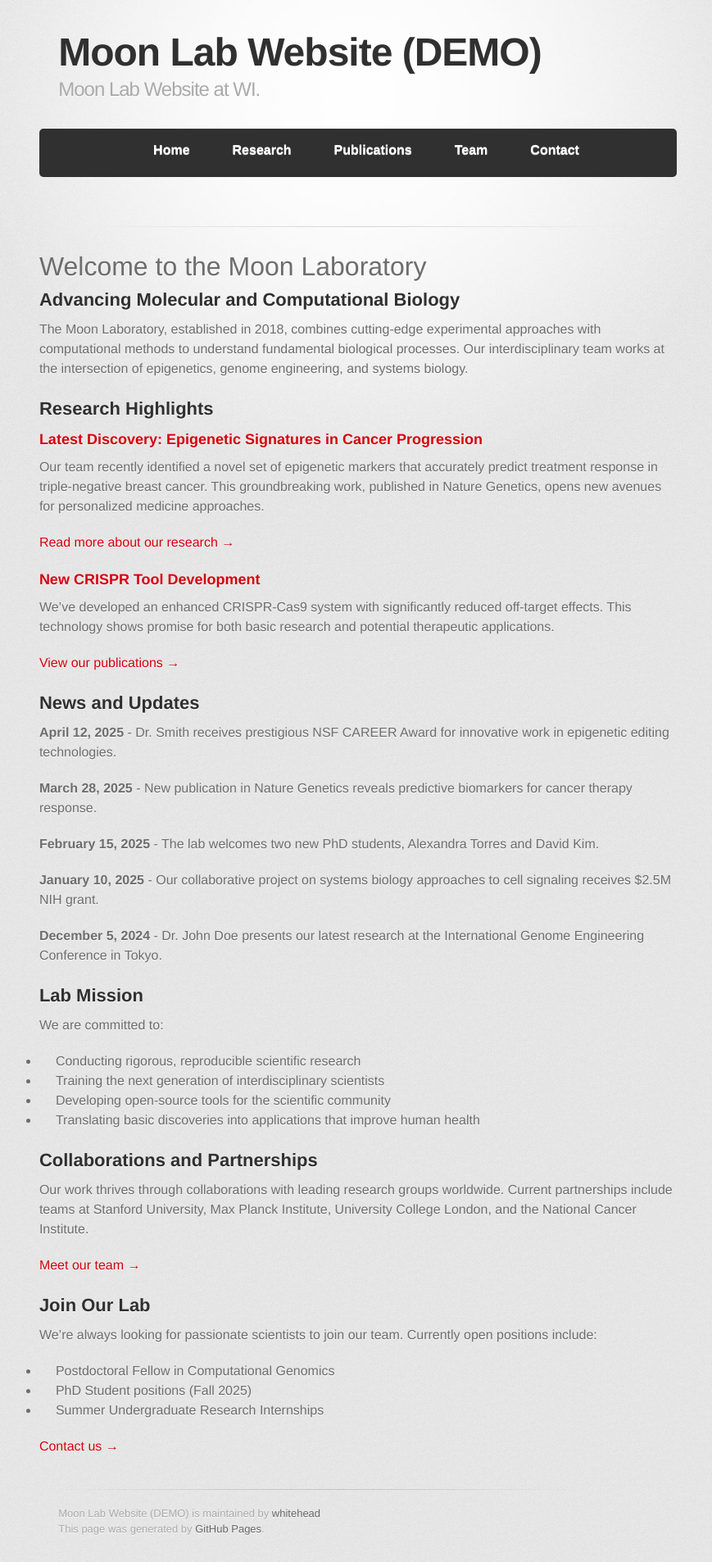
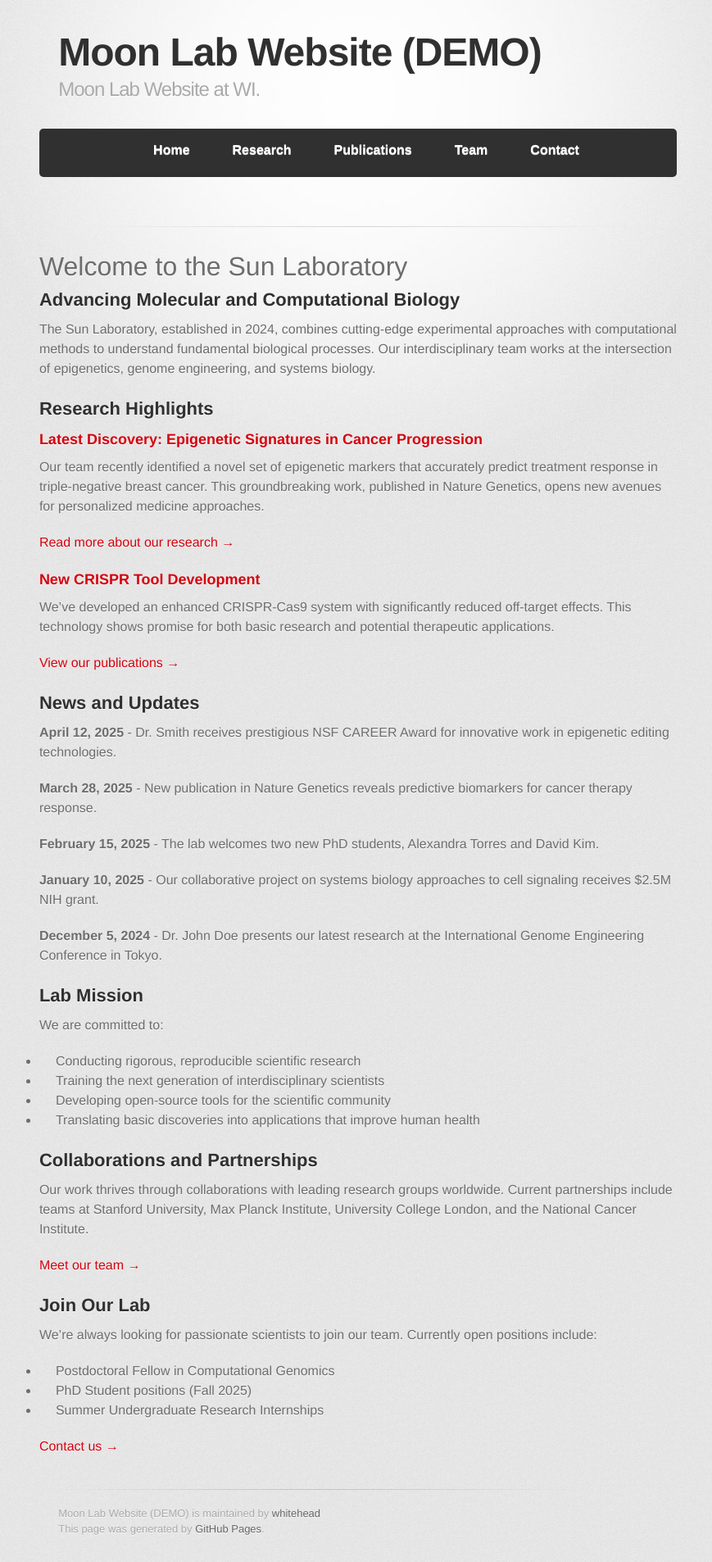
Before and after one commit to whitehead/SunLab, a Jekyll site: the page built from lab-website/index.md, in a window 1280 px wide. Shown: the whole page at 82% size, without its empty margins (171-1040 px from the left). Built offline with Jekyll 4.4.1, drawn with Linux system fonts in a browser that asks for light colours; some web fonts are replaced.

Commit message:
Update index.md

```diff
--- a/lab-website/index.md
+++ b/lab-website/index.md
@@ -3,12 +3,12 @@ layout: default
 title: Home
 ---
 
-# Welcome to the Moon Laboratory
+# Welcome to the Sun Laboratory
 
 
 ## Advancing Molecular and Computational Biology
 
-The Moon Laboratory, established in 2018, combines cutting-edge experimental approaches with computational methods to understand fundamental biological processes. Our interdisciplinary team works at the intersection of epigenetics, genome engineering, and systems biology.
+The Sun Laboratory, established in 2024, combines cutting-edge experimental approaches with computational methods to understand fundamental biological processes. Our interdisciplinary team works at the intersection of epigenetics, genome engineering, and systems biology.
 
 ## Research Highlights
 
```
